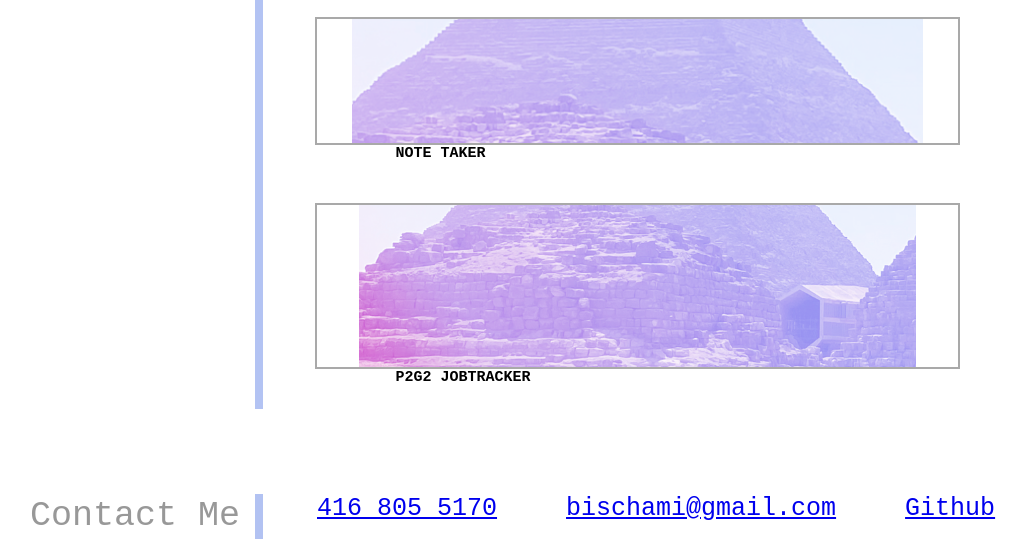
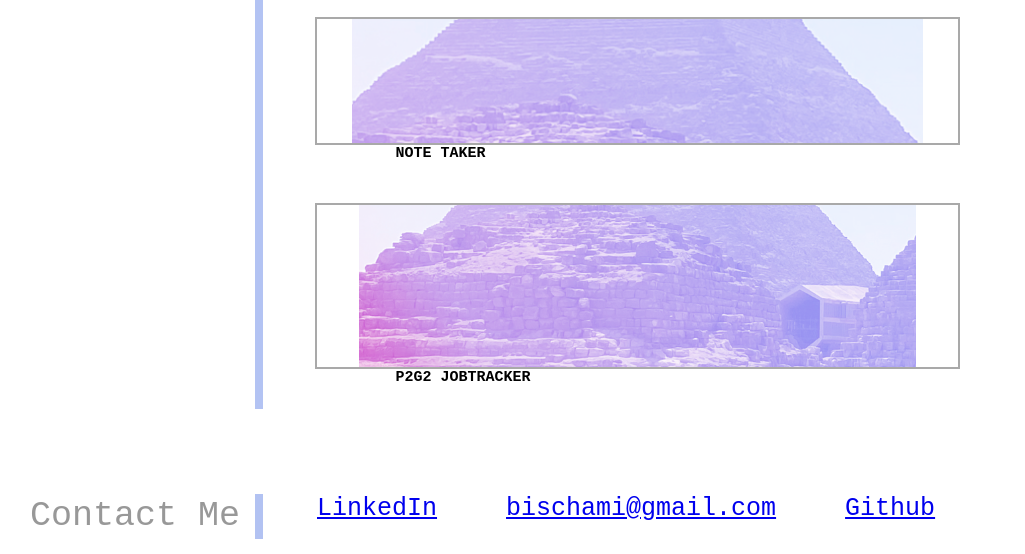
Before and after one commit to chamibia/bianca-portfolio, a plain HTML site: page index.html in a window 1280 px wide. Shown: the part 1131-1685 px from the top of the page, without its empty margins (87-1112 px from the left). Drawn offline with Linux system fonts and the light colour scheme.

Commit message:
updated file

```diff
--- a/index.html
+++ b/index.html
@@ -80,7 +80,7 @@
         <h2 class="section-title">Contact Me</h2>
         <ul>
           <li>
-            <a href="#"> 416 805 5170 </a>
+            <a href="https://www.linkedin.com/in/bianca-chami-3ba87a178/"> LinkedIn </a>
           </li>
           <li>
             <a href="mailto:bischami@gmail.com"> bischami@gmail.com </a>
```
